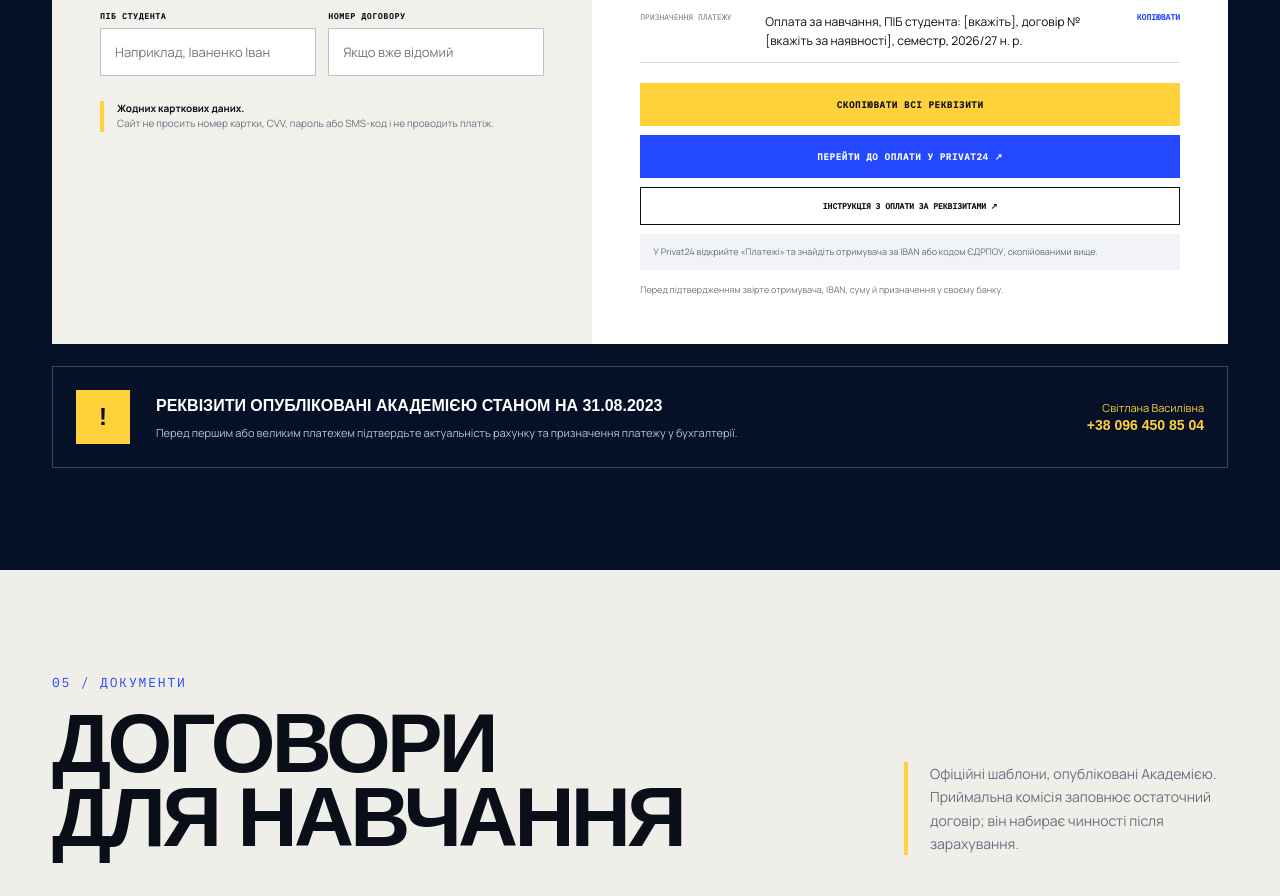
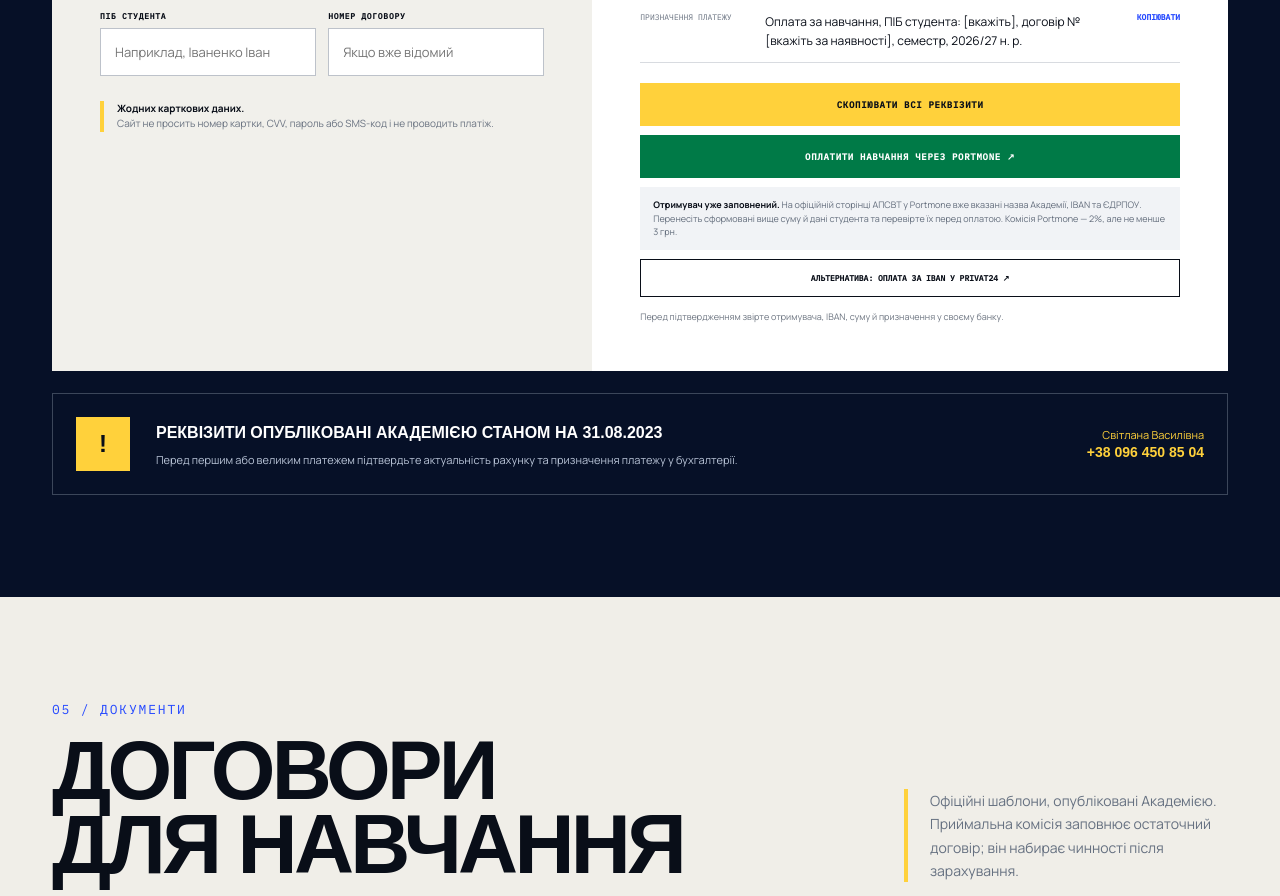
Before and after one commit to heads-and-tails/apsvt-website, a Next.js app: page /tuition in a window 1280 px wide. Shown: the part 4080-4976 px from the top of the page. Built offline with nearby package versions, Linux system fonts and the light colour scheme; a web font is replaced by a local one.

Commit message:
Use official APSVT Portmone payment page

```diff
--- a/app/tuition/TuitionPaymentAssistant.tsx
+++ b/app/tuition/TuitionPaymentAssistant.tsx
@@ -126,9 +126,9 @@ export function TuitionPaymentAssistant() {
           {copied === "all" ? "Реквізити скопійовано ✓" : "Скопіювати всі реквізити"}
         </button>
         {copied === "error" && <p className="payment-copy-error">Не вдалося скопіювати автоматично. Виділіть реквізити вручну.</p>}
-        <a className="payment-pay-now" href="https://next.privat24.ua/" target="_blank" rel="noreferrer">Перейти до оплати у Privat24 ↗</a>
-        <a className="payment-bank-link" href="https://privatbank.ua/cpa/mobile-p24-payments" target="_blank" rel="noreferrer">Інструкція з оплати за реквізитами ↗</a>
-        <small className="payment-bank-hint">У Privat24 відкрийте «Платежі» та знайдіть отримувача за IBAN або кодом ЄДРПОУ, скопійованими вище.</small>
+        <a className="payment-pay-now" href="https://www.portmone.com.ua/r3/oplata-osvity-akademiia-pratsi-sotsialnykh-vidnosyn-i-turyzmu-kyiv" target="_blank" rel="noreferrer">Оплатити навчання через Portmone ↗</a>
+        <small className="payment-bank-hint"><b>Отримувач уже заповнений.</b> На офіційній сторінці АПСВТ у Portmone вже вказані назва Академії, IBAN та ЄДРПОУ. Перенесіть сформовані вище суму й дані студента та перевірте їх перед оплатою. Комісія Portmone — 2%, але не менше 3 грн.</small>
+        <a className="payment-bank-link" href="https://privatbank.ua/cpa/mobile-p24-payments" target="_blank" rel="noreferrer">Альтернатива: оплата за IBAN у Privat24 ↗</a>
         <small className="payment-check">Перед підтвердженням звірте отримувача, IBAN, суму й призначення у своєму банку.</small>
       </div>
     </div>
```
Also changed, not shown: app/en/tuition/page.tsx (+1 -1 lines), app/expanded.css, 1 other file (tests, documents, lock files or other folders).
